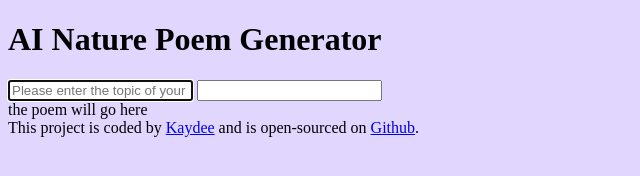
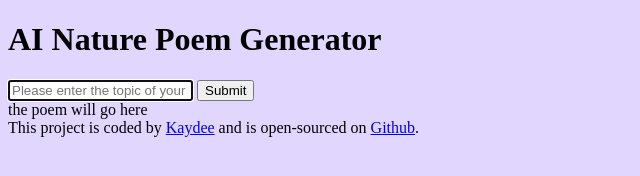
Before and after one commit to kaydee-codes/kaydee-poem-generator, a plain HTML site: page index.html in a window 1280 px wide. Shown: the whole page, without its empty margins (0-640 px from the left). Drawn offline with Linux system fonts and the light colour scheme.

Commit message:
corrected typo for submit input

```diff
--- a/index.html
+++ b/index.html
@@ -17,7 +17,7 @@
           required
           autocapitalize="off"
         />
-        <input type="sumbit" />
+        <input type="submit" />
         <div>the poem will go here</div>
       </form>
     </main>
```
